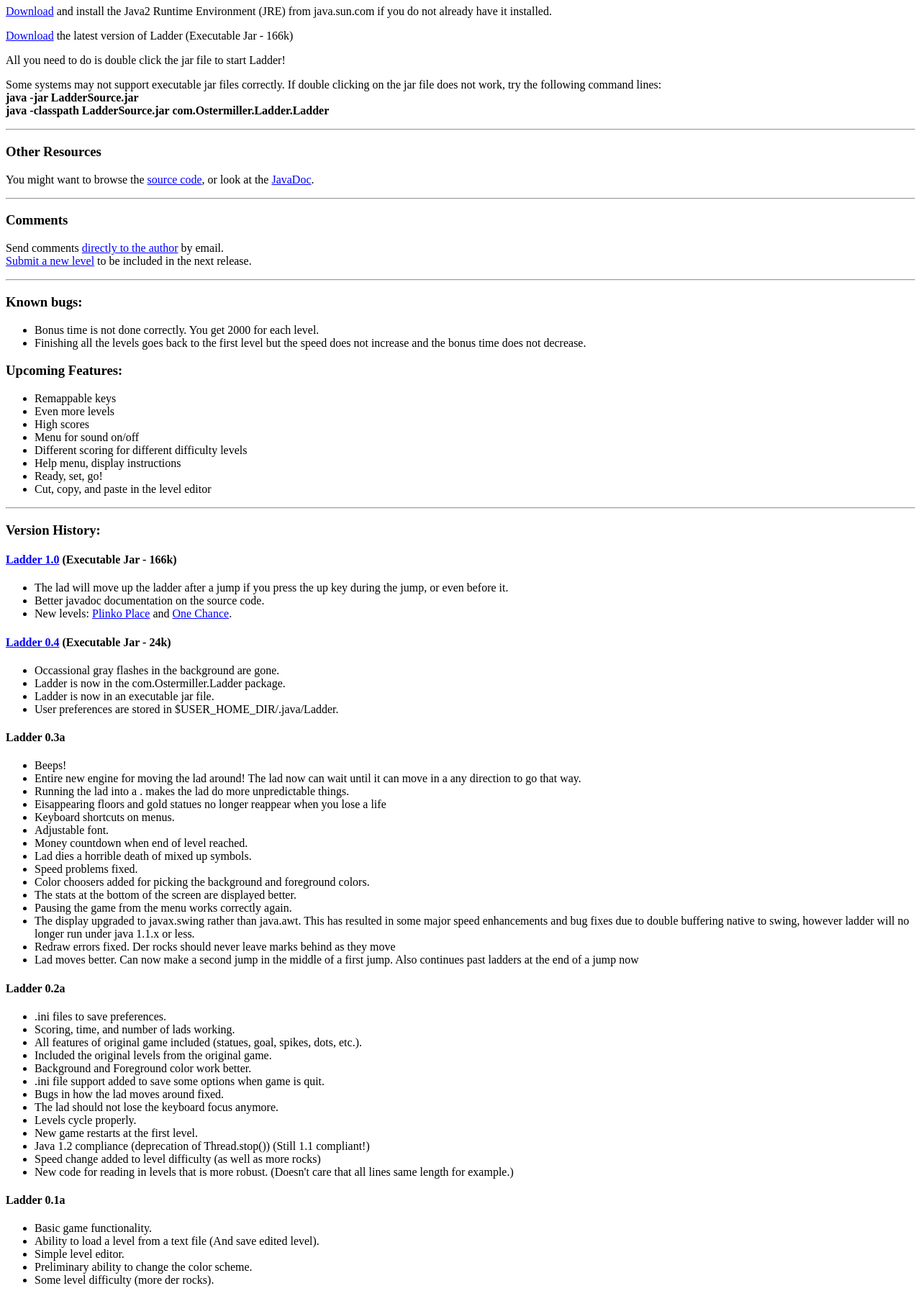
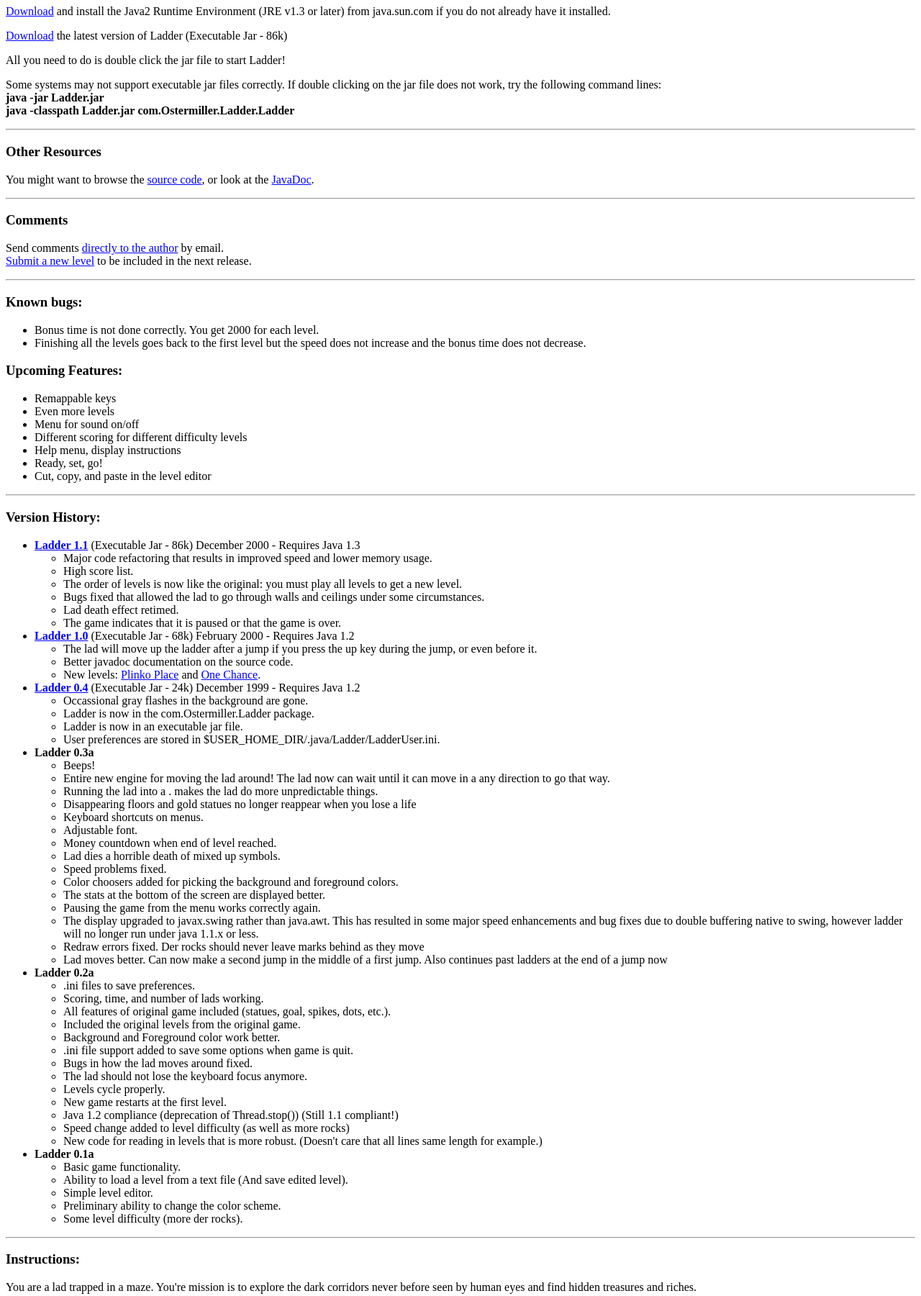
Before and after one commit to stephenostermiller/ladder, a plain HTML site: page index.html in a window 1280 px wide. Shown: the part 740-2541 px from the top of the page at 72% size. Drawn offline with Linux system fonts and the light colour scheme.

Commit message:
Web page updated for new version.

```diff
--- a/index.html
+++ b/index.html
@@ -68,15 +68,15 @@
 
 <h3>Downloading:</h3>
 
-<P><a href="http://java.sun.com/j2se/" target="_new">Download</a> and install the Java2 Runtime Environment (JRE)  from java.sun.com if you do not already have it installed.</P>
+<P><a href="http://java.sun.com/j2se/" target="_new">Download</a> and install the Java2 Runtime Environment (JRE v1.3 or later) from java.sun.com if you do not already have it installed.</P>
 
-<P><a href="LadderSource.jar">Download</a> the latest version of Ladder (Executable Jar - 166k)</p>
+<P><a href="Ladder.jar">Download</a> the latest version of Ladder (Executable Jar - 86k)</p>
 
 <p>All you need to do is double click the jar file to start Ladder!</p>
 
 <p>Some systems may not support executable jar files correctly.  If double clicking on the jar file does not work, try the following command lines:<br>
-<b>java -jar LadderSource.jar</b><br>
-<b>java -classpath LadderSource.jar com.Ostermiller.Ladder.Ladder</b></p>
+<b>java&nbsp;-jar&nbsp;Ladder.jar</b><br>
+<b>java&nbsp;-classpath&nbsp;Ladder.jar&nbsp;com.Ostermiller.Ladder.Ladder</b></p>
 
 <hr>
 
@@ -99,73 +99,60 @@
 Known bugs:</h3>
 
 <ul>
-<li>
-Bonus time is not done correctly. You get 2000 for each level.</li>
-
-<li>
-Finishing all the levels goes back to the first level but the speed does
+<li>Bonus time is not done correctly. You get 2000 for each level.</li>
+<li>Finishing all the levels goes back to the first level but the speed does
 not increase and the bonus time does not decrease.</li>
 </ul>
 
-<h3>
-Upcoming Features:</h3>
+<h3>Upcoming Features:</h3>
 
 <ul>
-<li>
-Remappable keys</li>
-
-<li>
-Even more levels</li>
-
-<li>
-High scores</li>
-
-<li>
-Menu for sound on/off</li>
-
-<li>
-Different scoring for different difficulty levels</li>
-
-<li>
-Help menu, display instructions</li>
-
-<li>
-Ready, set, go!</li>
-
-<li>
-Cut, copy, and paste in the level editor</li>
+<li>Remappable keys</li>
+<li>Even more levels</li>
+<li>Menu for sound on/off</li>
+<li>Different scoring for different difficulty levels</li>
+<li>Help menu, display instructions</li>
+<li>Ready, set, go!</li>
+<li>Cut, copy, and paste in the level editor</li>
 </ul>
 
 <hr>
-<h3>
-Version History:</h3>
+<h3>Version History:</h3>
+<ul>
+<li><b><a href="Ladder_1_1.jar">Ladder 1.1</a></b> (Executable Jar - 86k) December 2000 - Requires Java 1.3<br>
+<ul>
+<li>Major code refactoring that results in improved speed and lower memory usage.</li>
+<li>High score list.</li>
+<li>The order of levels is now like the original: you must play all levels to get a new level.</li>
+<li>Bugs fixed that allowed the lad to go through walls and ceilings under some circumstances.</li>
+<li>Lad death effect retimed.</li>
+<li>The game indicates that it is paused or that the game is over.</li>
+</ul></li>
 
-<h4><a href="LadderSource_1_0.jar">Ladder 1.0</a> (Executable Jar - 166k)</h4>
-
+<li><b><a href="Ladder_1_0.jar">Ladder 1.0</a></b> (Executable Jar - 68k) February 2000 - Requires Java 1.2
 <ul>
 <li>The lad will move up the ladder after a jump if you press the up key during
 the jump, or even before it.</li>
 <li>Better javadoc documentation on the source code.</li>
 <li>New levels: <a href="levels.html#PlinkoPlace">Plinko Place</a> and <a href="levels.html#OneChance">One
 Chance</a>.</li>
-</ul>
+</ul></li>
 
-<h4><a href="LadderSource_0_4.jar">Ladder 0.4</a> (Executable Jar - 24k)</h4>
+<li><b><a href="Ladder_0_4.jar">Ladder 0.4</a></b> (Executable Jar - 24k) December 1999 - Requires Java 1.2
 <ul>
 <li>Occassional gray flashes in the background are gone.</li>
 <li>Ladder is now in the com.Ostermiller.Ladder package.</li>
 <li>Ladder is now in an executable jar file.</li>
-<li>User preferences are stored in $USER_HOME_DIR/.java/Ladder.</li>
-</ul>
+<li>User preferences are stored in $USER_HOME_DIR/.java/Ladder/LadderUser.ini.</li>
+</ul></li>
 
-<h4>Ladder 0.3a</h4>
-
+<li><b>Ladder 0.3a</b>
 <ul>
 <li>Beeps!</li>
 <li>Entire new engine for moving the lad around! The lad now can wait until
 it can move in a any direction to go that way.</li>
 <li>Running the lad into a . makes the lad do more unpredictable things.</li>
-<li>Eisappearing floors and gold statues no longer reappear when you lose a
+<li>Disappearing floors and gold statues no longer reappear when you lose a
 life</li>
 <li>Keyboard shortcuts on menus.</li>
 <li>Adjustable font.</li>
@@ -183,10 +170,9 @@
 move</li>
 <li>Lad moves better. Can now make a second jump in the middle of a first jump.
 Also continues past ladders at the end of a jump now</li>
-</ul>
+</ul></li>
 
-<h4>Ladder 0.2a</h4>
-
+<li><b>Ladder 0.2a</b>
 <ul>
 <li>.ini files to save preferences.</li>
 <li>Scoring, time, and number of lads working.</li>
@@ -202,16 +188,16 @@
 <li>Speed change added to level difficulty (as well as more rocks)</li>
 <li>New code for reading in levels that is more robust. (Doesn't care that
 all lines same length for example.)</li>
-</ul>
+</ul></li>
 
-<h4>Ladder 0.1a</h4>
-
+<li><b>Ladder 0.1a</b>
 <ul>
 <li>Basic game functionality.</li>
 <li>Ability to load a level from a text file (And save edited level).</li>
 <li>Simple level editor.</li>
 <li>Preliminary ability to change the color scheme.</li>
 <li>Some level difficulty (more der rocks).</li>
+</ul></li>
 </ul>
 
 <hr>
```
